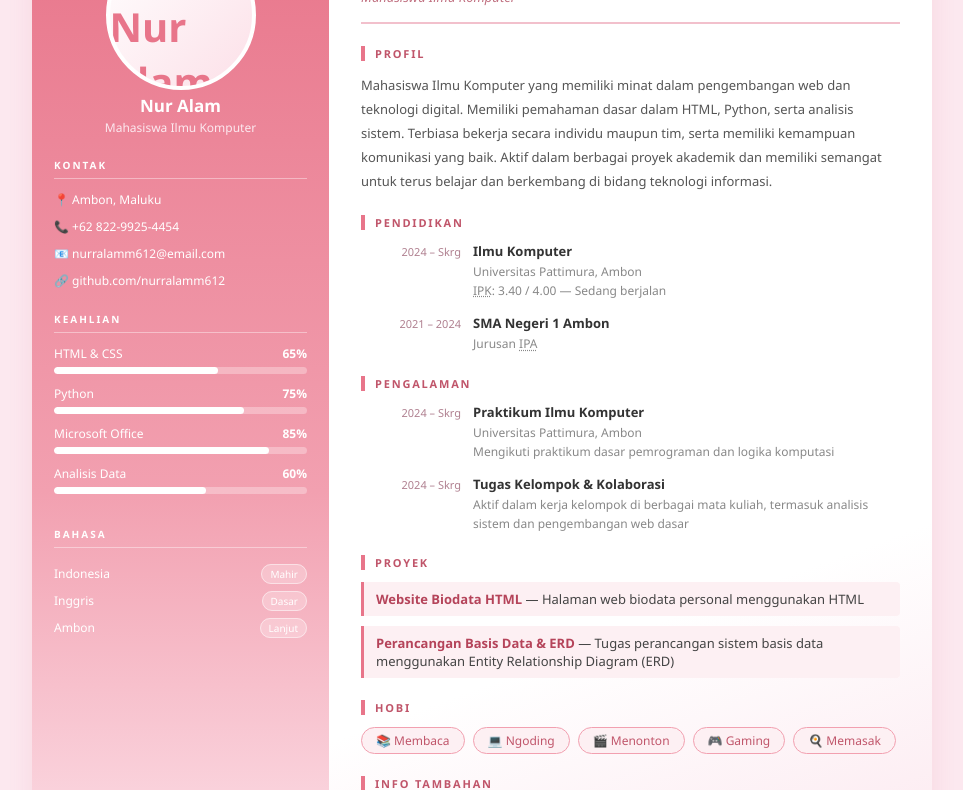
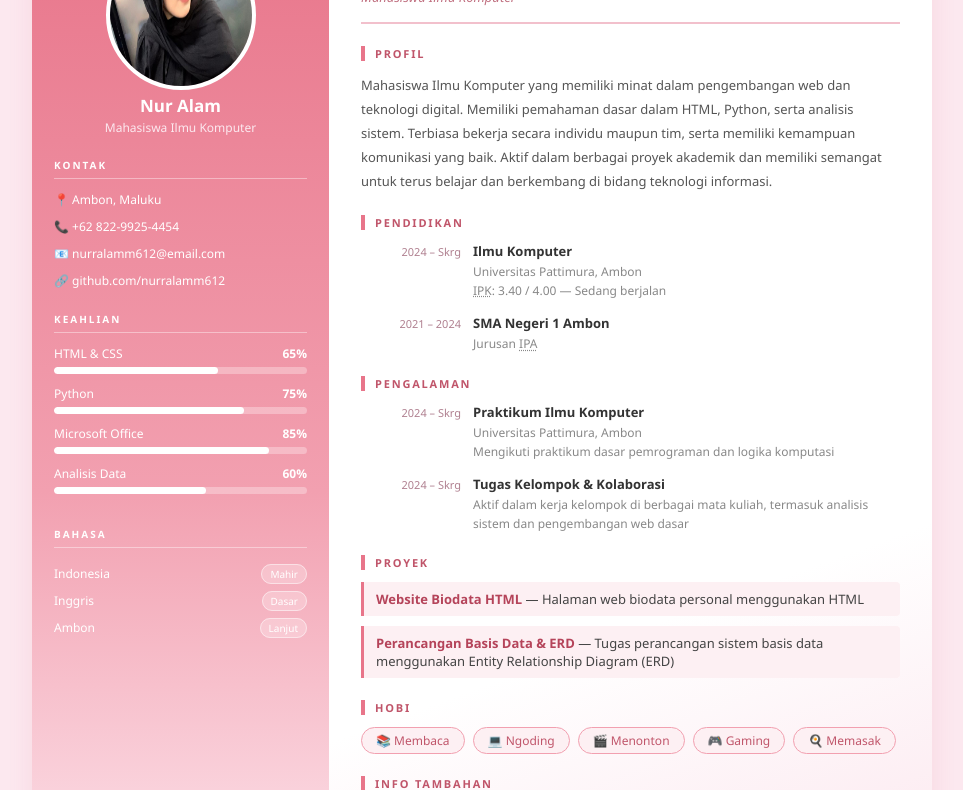
Before and after one commit to nurralamm612-cloud/Tugas-2, a plain HTML site: page index.html in a window 1280 px wide. Shown: the part 120-910 px from the top of the page, without its empty margins (158-1121 px from the left). Drawn offline with Linux system fonts and the light colour scheme.

Commit message:
Update index.html

```diff
--- a/index.html
+++ b/index.html
@@ -223,7 +223,7 @@ details p { margin-top: 8px; line-height: 1.7; }
 
     <div>
       <div class="foto-box">
-        <img src="nur.jpeg" alt="Foto Nur Alam" style="width:100%; height:100%; border-radius:50%;">
+        <img src="index.jpeg" alt="Foto Nur Alam" style="width:100%; height:100%; border-radius:50%;">
       </div>
       <p class="nama-sidebar">Nur Alam</p>
       <p class="jabatan-sidebar">Mahasiswa Ilmu Komputer</p>
```
